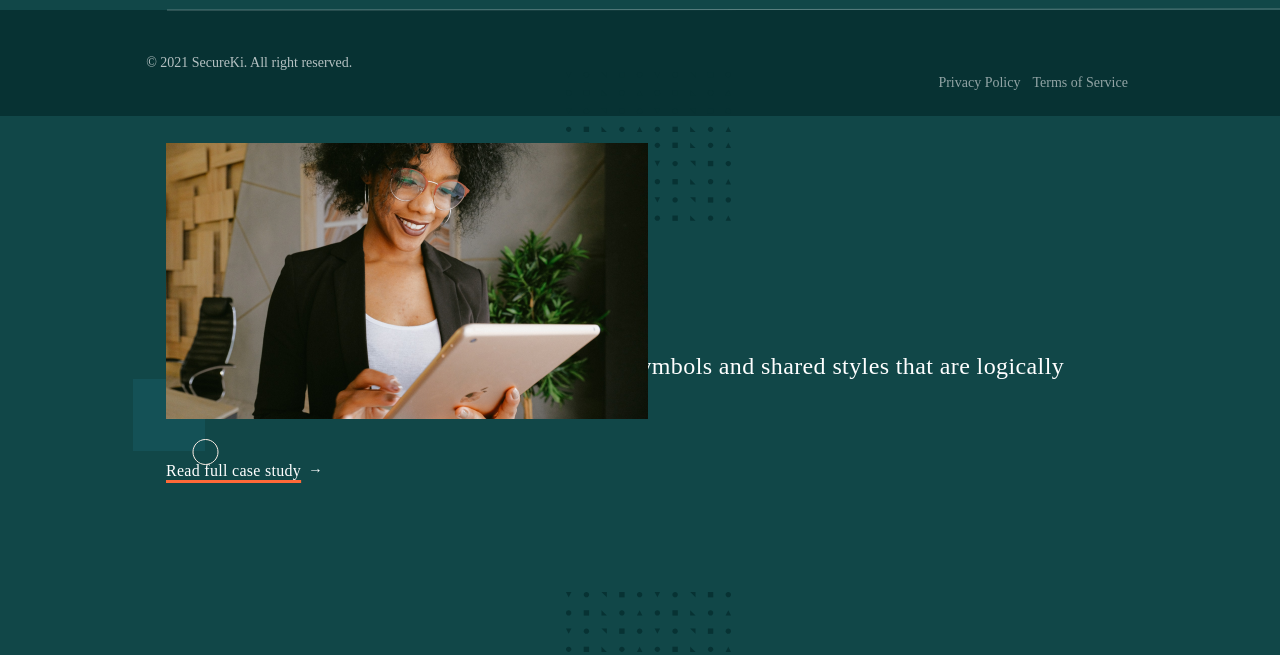
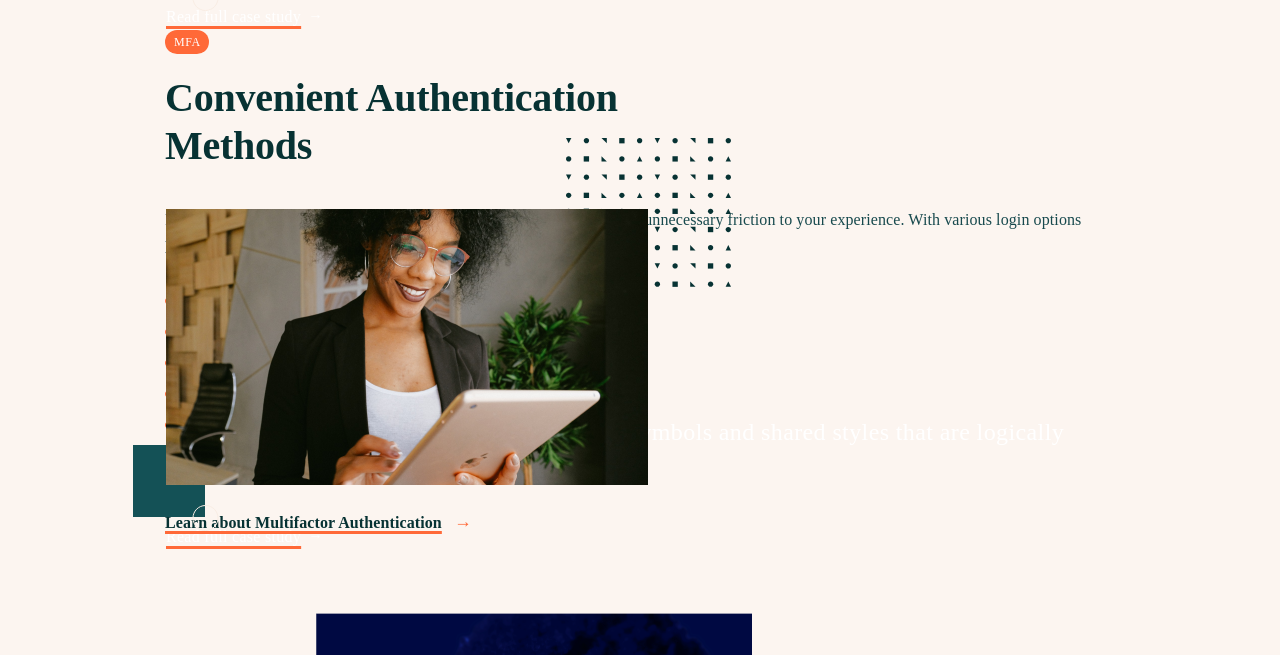
Before and after one commit to aquaMAX/secureki, a Gatsby site: page /MultifactorAuth in a window 1280 px wide. Shown: the part 1727-2382 px from the top of the page. Built offline with nearby package versions, Linux system fonts and the light colour scheme; Gatsby itself is replaced by a stand-in of ours.

Commit message:
footer adjustment, +MFA header, offer started

```diff
--- a/src/components/MFA/Header.js
+++ b/src/components/MFA/Header.js
@@ -1,4 +1,4 @@
-import * as React from 'react'
+import React from 'react'
 
 import styled from 'styled-components'
 import { Row, Col } from 'react-bootstrap'
@@ -8,6 +8,7 @@ import checkpoint from '../../assets/MFA/checkpoint.svg'
 
 const Layout = styled.div`
     max-width: 90em;
+    height: 55.9375em;
     display: block;
     justify-content: center;
     -webkit-justify-content: center;
@@ -16,25 +17,38 @@ const Layout = styled.div`
 `
 
 const FixedRow = styled(Row)`
+    margin: 0;
+`
 
+const TextRow = styled(Row)`
+    margin: 0;
 `
 
 const FixedCol = styled(Col)`
 
 `
 
-const StyledText = styled.div`
+const StyledText = styled(Col)`
     margin-top: 13.1875em;
     margin-left: 10.3125em;
     max-width: 29.3125em;
+    padding: 0;
+`
+const StyledImageContainer = styled(Col)`
+    padding: 0;
 `
 
 const StyledImage = styled.img`
     margin-top: 16.3125em;
     margin-right: 10.5em;
+    margin-bottom: 0;
     width: 40.375em;
     position: absolute;
     z-index: -1;
+`
+
+const ColoredP = styled.div`
+    color: #FF6938;
 `
 
 const StyledTitle = styled.div`
@@ -74,17 +88,26 @@ const StyledList = styled.div`
     margin-bottom: 2.375em;
 `
 
-const StyledButton = styled(StyledButton)`
-
+const MFAButton = styled(StyledButton)`
+    display: flex;
+    flex-direction: column;
+    align-items: center;
+    padding: 0.75em 2.625em;
+    background: #FF6938;
+    border-radius: 1.875em;
+    margin: 0;
 `
 
 const StyledCheckpoint = styled.img`
-    margin-left: 0.75em;
+    margin-right: 0.75em;
+    margin-bottom: 0;
 `
 
-const StyledParapgraph = styled.div`
+const StyledParagraph = styled.div`
+    > .paragraph {
         margin-bottom: 0.5em;
         > p {
+            margin-bottom: 0;
             font-family: Messina Sans;
             font-style: normal;
             font-weight: normal;
@@ -97,37 +120,48 @@ const StyledParapgraph = styled.div`
 
             color: #17494D;
         }
+    }
 `
 
-const Header = () => {
-
+export const MFAHeader = () => {
 return (
     <Layout>
         <FixedRow>
             <StyledText>
                 <StyledTitle>
-                Multifactor Authentication from
-                    <p>SecureKi</p>
+                Multifactor Authentication
+                <TextRow>from{'\u00A0'}<ColoredP>SecureKi</ColoredP></TextRow>
                 </StyledTitle>
                 <StyledBody>
                     Whether you’re looking for a two-factor authentication solution to meet your compliance needs or building a full zero-trust security framework, SecureKi has got you covered.
                 </StyledBody>
                 <StyledList>
                     <StyledParagraph>
+                        <TextRow className="paragraph">
                             <StyledCheckpoint src={checkpoint} />
                             <p>Minimize risks of unauthorized access</p>
+                        </TextRow>
+                        <TextRow className="paragraph">
                             <StyledCheckpoint src={checkpoint} />
                             <p>Self-service password reset function</p>
+                        </TextRow>
+                        <TextRow className="paragraph">
                             <StyledCheckpoint src={checkpoint} />
                             <p>Secure remote access and VPN clients</p>
+                        </TextRow>
                     </StyledParagraph>
                 </StyledList>
-                <StyledButton>
+                <TextRow>
+                <MFAButton background={"#FF6938"} font={"#FFFFFF"}>
                     Try free
-                </StyledButton>
+                </MFAButton>
+                </TextRow>
+
 
             </StyledText>
+            <StyledImageContainer>
                 <StyledImage src={Header}/>
+            </StyledImageContainer>
         </FixedRow>
     </Layout>
 )};
--- /dev/null
+++ b/src/components/MFA/Offer.js
@@ -0,0 +1,192 @@
+import React from 'react';
+import { Row, Col } from 'react-bootstrap';
+import styled from 'styled-components';
+import pierwszy from "../../assets/pierwszy.png"
+import image from "../../assets/MFA/offer-2.png"
+import dot from "../../assets/MFA/dot.svg"
+
+const Container = styled.div`
+    height: 51em;
+
+    background: #FCF5F0;
+
+    max-width: 90em;
+    justify-content: center;
+    -webkit-justify-content: center;
+    margin-left: auto;
+    margin-right: auto;
+
+`
+const TextContainer = styled(Col)`
+    padding-top: 8.1875em;
+    padding-left: 0;
+    padding-right: 0;
+    margin-right: 0;
+
+`
+
+const ImageContainer = styled(Col)`
+    padding-top: 1.1875em;
+    padding-left: 0;
+    padding-right: 0;
+    margin-left: 0;
+`
+const StyledRow = styled(Row)`
+    padding-left: 10.3125em;
+    padding-right: 4.25em;
+    margin-right: 0;
+    margin-left: 0;
+`
+
+const StyledSlogan = styled.div`
+    width: 3.6666666666666665em;
+    font-family: Messina Sans;
+    font-style: normal;
+    font-weight: normal;
+
+    padding-left: 0.75em;
+    padding-right: 0.75em;
+
+    font-size: 0.75em;
+    line-height: 2em;
+    /* or 200% */
+    text-align: center;
+    display: flex;
+    align-items: center;
+    letter-spacing: 0.041666666666666664em;
+
+    color: #FFFFFF;
+
+    background: #FF6938;
+    border-radius: 2.5em;
+`
+
+const StyledTitle = styled.div`
+
+    height: 2.95em;
+    max-width: 12.075em;
+
+    margin-top: 0.5em;
+    margin-bottom: 0.4em;
+
+    margin-right: 0;
+
+    font-family: Messina Sans bold;
+    font-style: normal;
+    font-weight: bold;
+    font-size: 2.5em;
+    line-height: 1.2em;
+    /* or 120% */
+    letter-spacing: -0.00625em;
+
+    color: #073233;
+`
+
+const StyledContent = styled.div`
+
+    font-family: Messina Sans;
+    font-style: normal;
+    font-weight: normal;
+    font-size: 1em;
+    line-height: 1.5em;
+    /* or 150% */
+    letter-spacing: 0.00625em;
+    margin-bottom: 2em;
+    margin-right: 7.8125em;
+    color: #17494D;
+`
+
+const StyledMoreabout = styled.button`
+
+    font-family: Messina Sans semibold;
+    font-style: normal;
+    font-weight: 600;
+    font-size: 1em;
+    line-height: 1.5em;
+    /* or 150% */
+    display: flex;
+    align-items: center;
+    letter-spacing: 0.00625em;
+    color: #073233;
+    border: 0;
+    background: none;
+    padding: 0;
+    > text {
+        text-underline-offset: 2.5px;
+        text-decoration: underline solid #FF6938;
+        text-decoration-thickness: 3px;
+        transition: 0.3s;
+        &:hover {
+            padding-right: 1em;
+        }
+
+    }
+`
+
+const StyledPointer = styled.div`
+    margin-left: 0.7em;
+    margin-bottom: 0.18em;
+    font-size: 1.1em;
+    line-height: 1.5em;
+    letter-spacing: 0.00625em;
+    color: #FF6938;
+`
+
+const Styledimg = styled.img`
+    min-width: 39.8125em;
+    margin-bottom: 0;
+`
+
+const StyledList = styled.div`
+    height: 13.75em;
+    max-width: 28.5625em;
+`
+
+const StyledDot = styled.img`
+    margin: 0;
+`
+
+const ListElement = styled(Row)`
+    margin: 0;
+    padding: 0;
+`
+
+export const Offer = () => {
+    return (
+        <div style={{background: "#FCF5F0"}}>
+        <Container>
+
+            <StyledRow>
+                <TextContainer>
+                    <StyledSlogan>
+                        MFA
+                    </StyledSlogan>
+                    <StyledTitle>
+                    Convenient Authentication Methods
+                    </StyledTitle>
+                    <StyledContent>
+                    Providing user-friendly authentication methods does not mean you’ll add unnecessary friction to your experience. With various login options provided, users get to choose the one that best fits their workflow.
+                    </StyledContent>
+                    <StyledList>
+                        <ListElement><StyledDot src={dot}/>SMS and email One Time Password (OTP)</ListElement>
+                        <ListElement><StyledDot src={dot}/></ListElement>
+                        <ListElement><StyledDot src={dot}/></ListElement>
+                        <ListElement><StyledDot src={dot}/></ListElement>
+                        <ListElement><StyledDot src={dot}/></ListElement>
+                    </StyledList>
+                    <StyledMoreabout>
+                        <text>Learn about Multifactor Authentication</text>
+                        <StyledPointer>   →</StyledPointer>
+                    </StyledMoreabout>
+
+                </TextContainer>
+                <ImageContainer>
+                    <Styledimg src={image} />
+                </ImageContainer>
+
+            </StyledRow>
+
+        </Container>
+        </div>
+    )
+}
--- a/src/components/body/Footer.js
+++ b/src/components/body/Footer.js
@@ -99,7 +99,7 @@ const StyledPolicy = styled(Col)`
 
 font-family: Messina Sans;
 font-style: normal;
-font-weight: 200;
+font-weight: 400;
 font-size: 0.875em;
 line-height: 1.4285714285714286em;
 /* identical to box height, or 143% */
--- a/src/pages/MultifactorAuth.js
+++ b/src/pages/MultifactorAuth.js
@@ -4,14 +4,19 @@ import { Link } from "gatsby"
 import Layout from "../components/layout"
 import Seo from "../components/seo"
 
+import { MFAHeader } from "../components/MFA/Header"
 import { GetStarted } from "../components/body/GetStarted"
 import { Footer } from "../components/body/Footer"
+import { Offer } from "../components/MFA/Offer.js"
 import StickyNav from "../components/navbar/StickyNav.js"
 import Slider from '../components/body/Slider/Slider.js'
 
 const MultifactorAuth = () => (
   <>
+
+    <MFAHeader />
     <Slider />
+    <Offer />
     <GetStarted />
     <Footer />
     <StickyNav />
```
Also changed, not shown: src/assets/MFA/dot.svg (added), src/assets/MFA/offer-1.png (added), src/assets/MFA/offer-2.png (added). Lines whose indentation alone changed are shown as unchanged.
